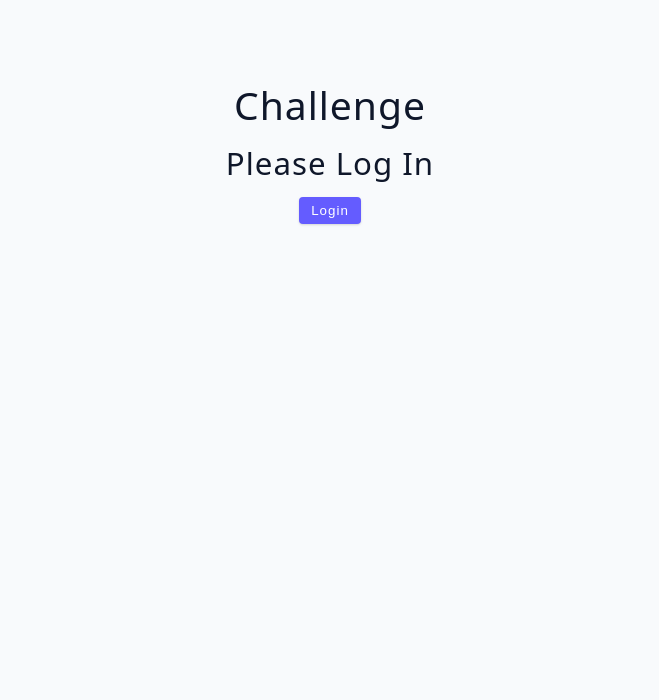
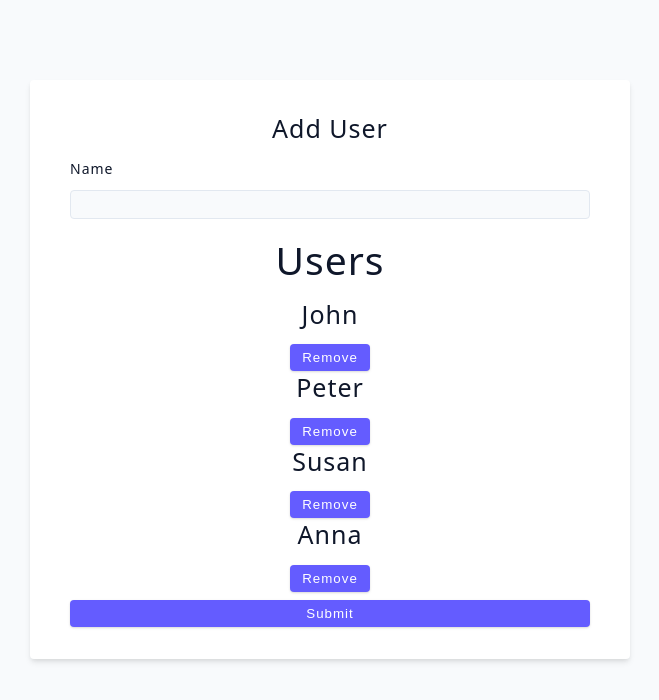
Before and after one commit to ProfessorBunny/advanced-react, a React (Vite) app: page / in a window 1280 px wide. Shown: the top 700 px of the page, without its empty margins (310-969 px from the left). Built offline with nearby package versions, Linux system fonts and the light colour scheme.

Commit message:
controlled input challenge

```diff
--- a/src/App.jsx
+++ b/src/App.jsx
@@ -1,4 +1,4 @@
-import Starter from './tutorial/03-conditional-rendering/starter/07-user-challenge'
+import Starter from './tutorial/06-forms/starter/02-user-challenge'
 
 function App() {
   return (
--- a/src/tutorial/06-forms/starter/02-user-challenge.jsx
+++ b/src/tutorial/06-forms/starter/02-user-challenge.jsx
@@ -1,21 +1,62 @@
+import { useState } from 'react'
+import { data } from '../../../data'
 const UserChallenge = () => {
+  const [name, setName] = useState('')
+  const [item, setItem] = useState(data)
+
+  const handleSubmit = (e) => {
+    e.preventDefault()
+    if (!name) {
+      alert('please enter value')
+      return
+    }
+    const newItem = { id: new Date().getTime().toString(), name }
+    // const updatedUsers = [...item, newItem]
+    // setItem(updatedUsers)
+    setItem((oldItems) => {
+      return [...oldItems, newItem]
+    })
+
+    setName('')
+  }
+  const remover = (id) => {
+    setItem(item.filter((person) => person.id !== id))
+  }
   return (
     <div>
-      <form className='form'>
+      <form className="form" onSubmit={handleSubmit}>
         <h4>Add User</h4>
-        <div className='form-row'>
-          <label htmlFor='name' className='form-label'>
+        <div className="form-row">
+          <label htmlFor="name" className="form-label">
             name
           </label>
-          <input type='text' className='form-input' id='name' />
+          <input
+            type="text"
+            value={name}
+            onChange={(e) => setName(e.target.value)}
+            className="form-input"
+            id="name"
+          />
         </div>
+        <h2> Users</h2>
+        {item.map((item) => {
+          const { id, name } = item
+          return (
+            <div key={id} className="item">
+              <h4>{name}</h4>
+              <button type="button" className="btn" onClick={() => remover(id)}>
+                remove
+              </button>
+            </div>
+          )
+        })}
 
-        <button type='submit' className='btn btn-block'>
+        <button type="submit" className="btn btn-block">
           submit
         </button>
       </form>
       {/* render users below */}
     </div>
-  );
-};
-export default UserChallenge;
+  )
+}
+export default UserChallenge
```
